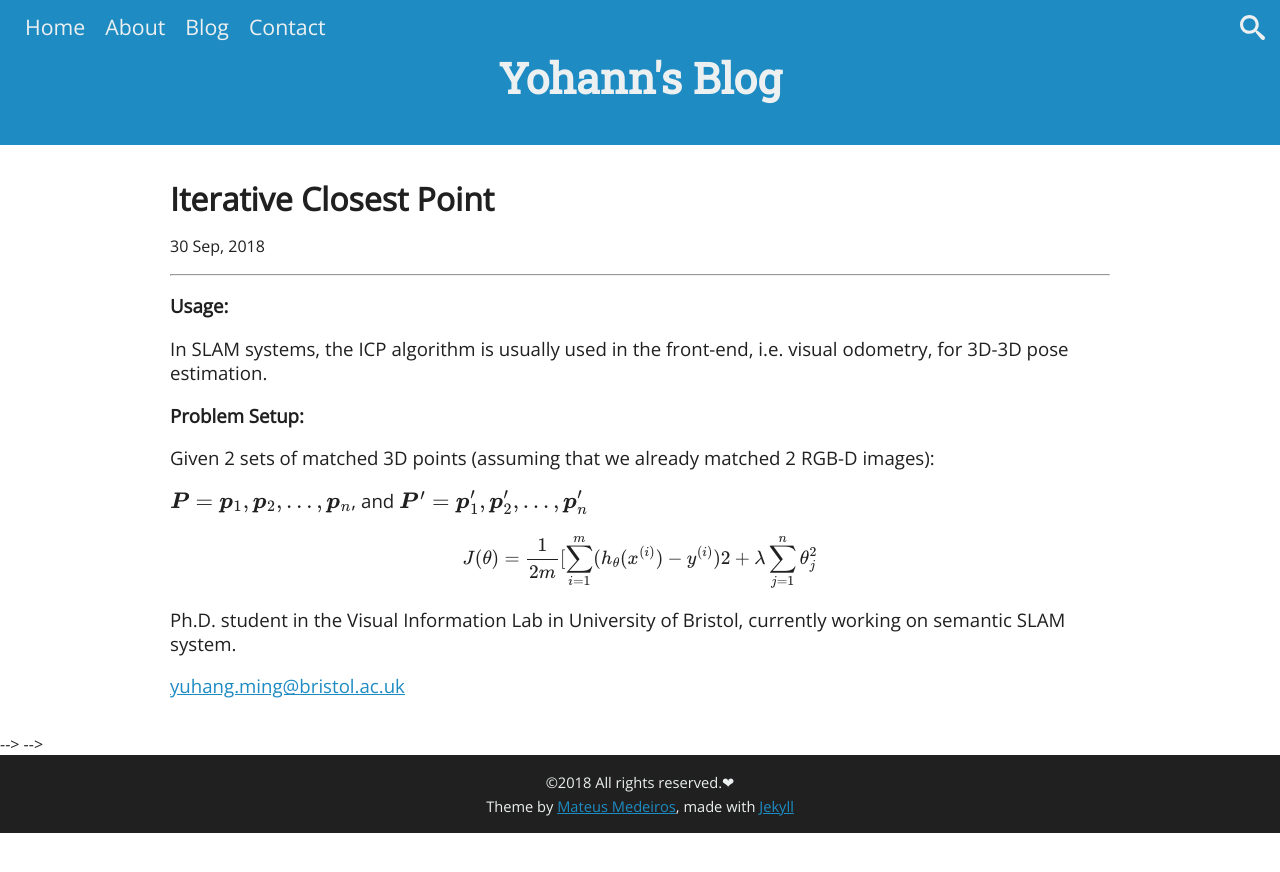
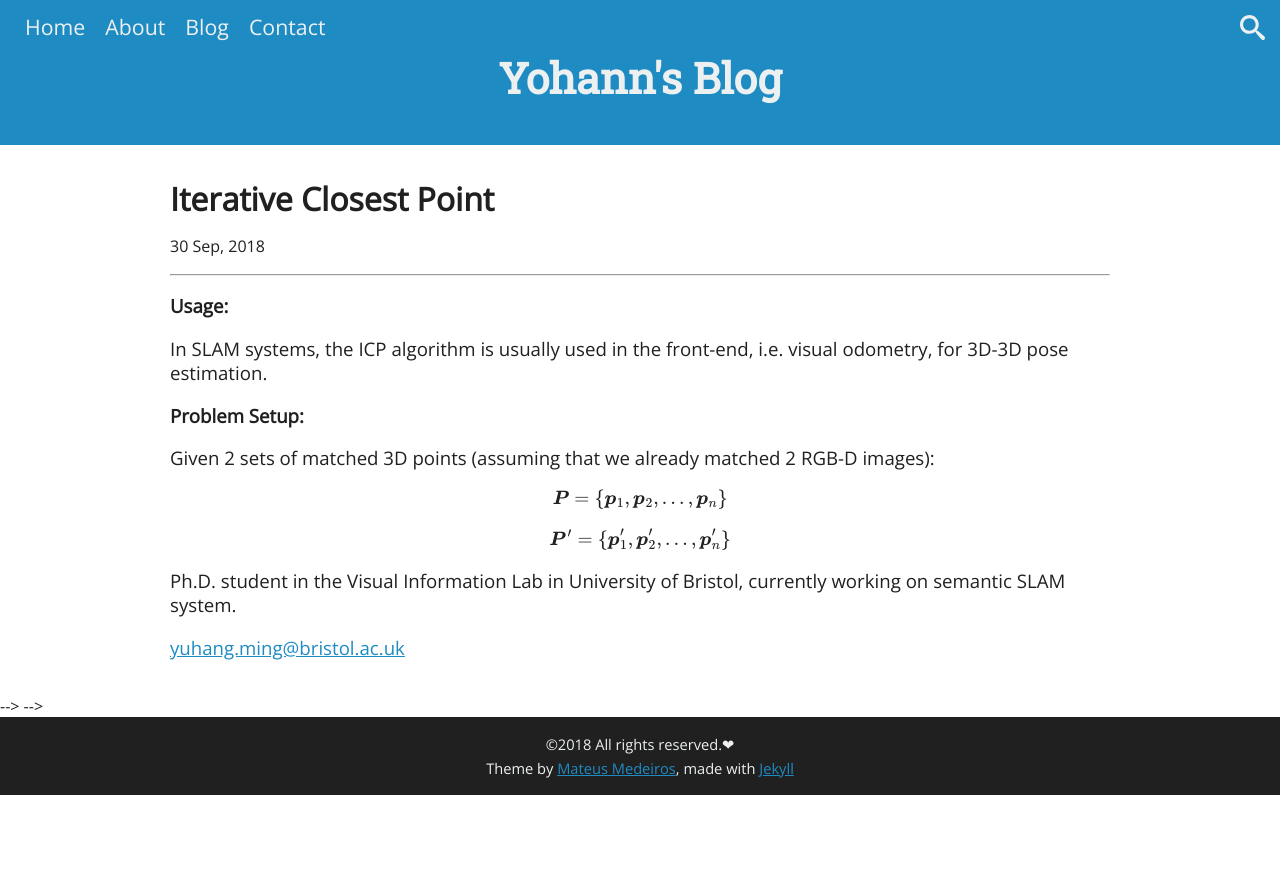
Before and after one commit to YuhangMing/YuhangMing.github.io, a Jekyll site: the page built from _posts/2018-09-30-ICP.markdown, in a window 1280 px wide. Shown: the top 872 px of the page. Built offline with Jekyll 4.4.1, drawn with Linux system fonts in a browser that asks for light colours; formulas are drawn with MathJax 3; comment, search, counter and statistics services are not loaded.

Commit message:
modified formula

```diff
--- a/_posts/2018-09-30-ICP.markdown
+++ b/_posts/2018-09-30-ICP.markdown
@@ -14,6 +14,6 @@ permalink: /ICP/
 
   Given 2 sets of matched 3D points (assuming that we already matched 2 RGB-D images):
 
-  $$ \boldsymbol{P} = {\boldsymbol{p}_1, \boldsymbol{p}_2, \dots, \boldsymbol{p}_n} $$, and $$ \boldsymbol{P}' = {\boldsymbol{p}'_1, \boldsymbol{p}'_2, \dots, \boldsymbol{p}'_n} $$
+  $$ \boldsymbol{P} = \{\boldsymbol{p}_1, \boldsymbol{p}_2, \dots, \boldsymbol{p}_n\} $$
 
-  $$ {J(\theta) =\frac{1}{2m} [\sum^m_{i=1}(h_\theta(x^{(i)}) - y^{(i)})2 + \lambda\sum^n_{j=1}\theta^2_j} $$
+  $$ \boldsymbol{P}' = \{\boldsymbol{p}'_1, \boldsymbol{p}'_2, \dots, \boldsymbol{p}'_n\} $$
```
Also changed, not shown: 4 other files.
